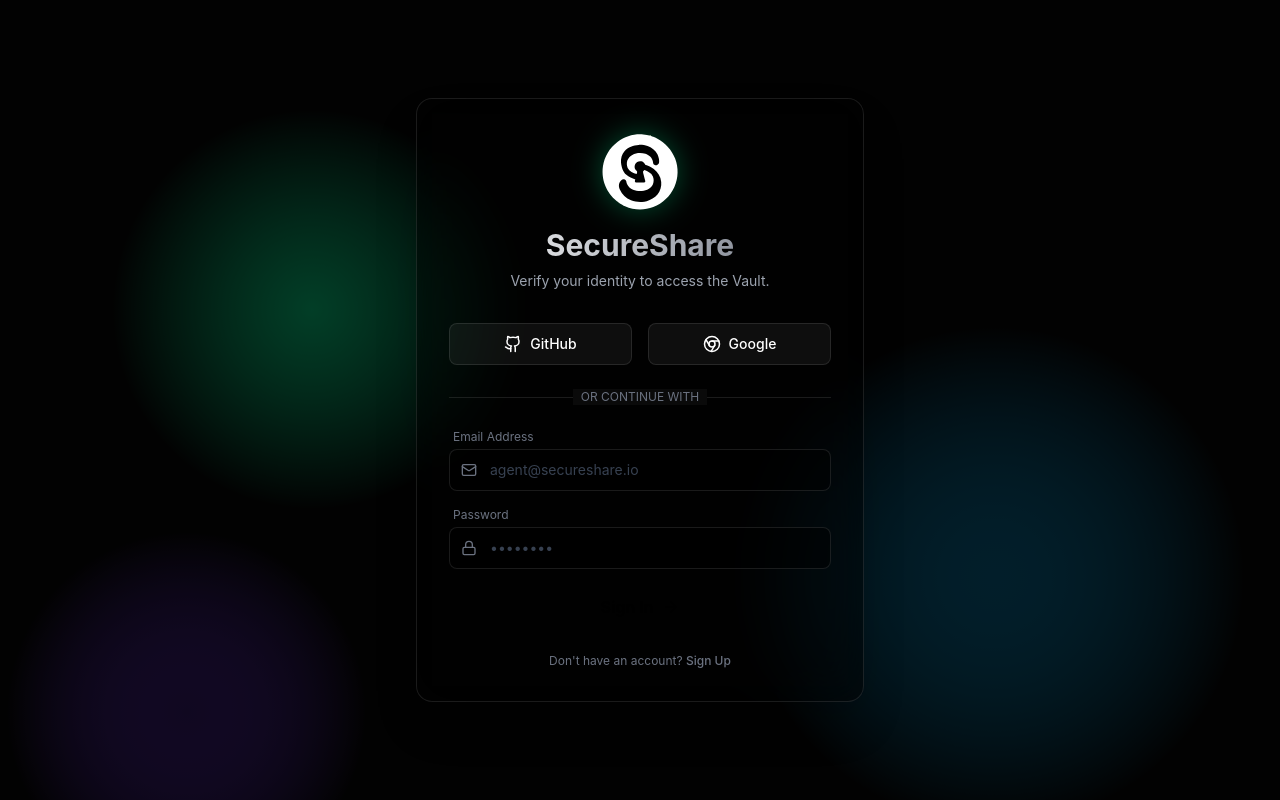
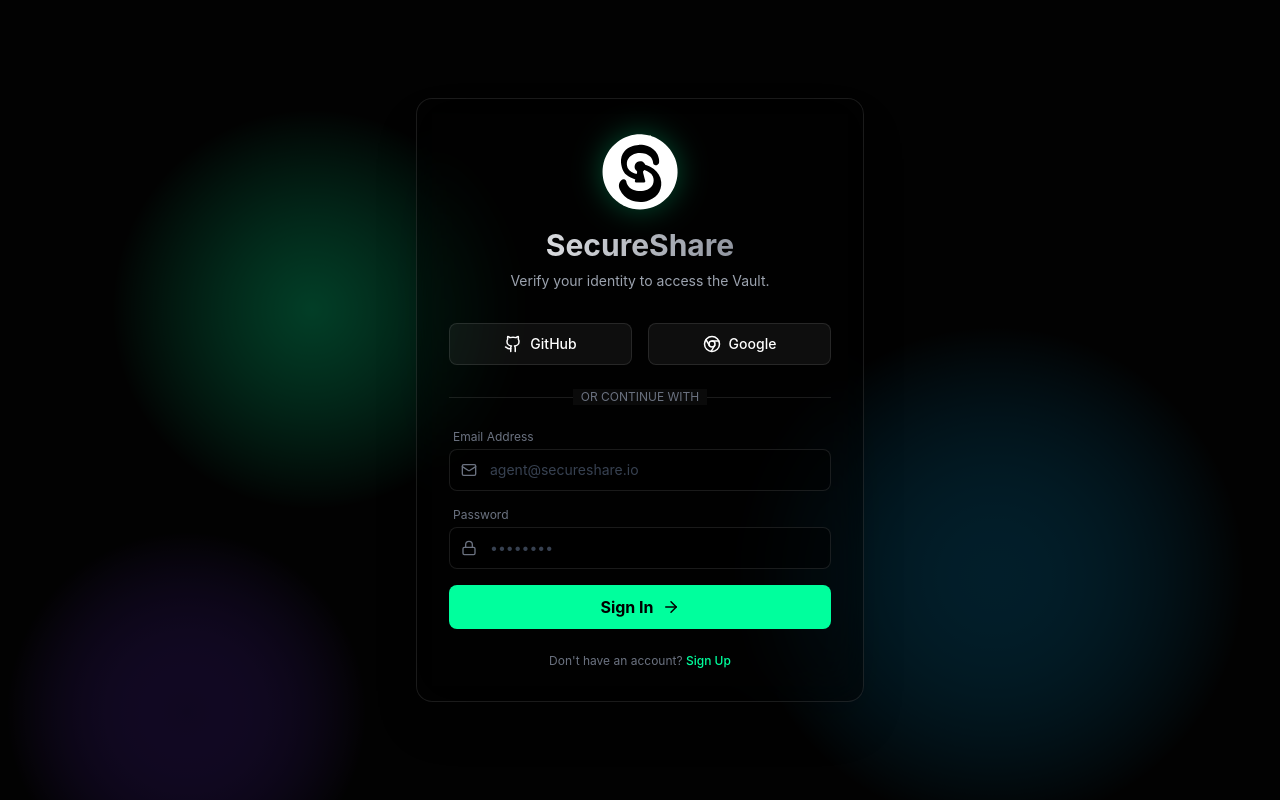
Before and after one commit to C0D3K0NG/Secure-Share, a React (Vite) app in the folder frontend/: page / in a window 1280 px wide. Built offline with nearby package versions, Linux system fonts and the light colour scheme; no server answers.

Commit message:
Fixed styles

```diff
--- a/frontend/src/index.css
+++ b/frontend/src/index.css
@@ -3,25 +3,17 @@
 @tailwind utilities;
 
 :root {
+  /* Define colors as space-separated RGB values for Tailwind <alpha-value> support */
   --bg: 10 10 10;
   /* #0a0a0a */
   --card: 22 22 22;
   /* #161616 */
   --text: 224 224 224;
   /* #e0e0e0 */
-  --primary: 158 255 157;
-  /* #00ff9d (Approx HSL or RGB channels for Tailwind) */
-  /* Actually Tailwind expects distinct RGB or HSL. Let's use simple Hex for variables
-     but for Tailwind config to work with /opacity, we usually need the <alpha-value> syntax
-     in tailwind.config.js.
-
-     Simpler fix: Just define them as standard Hex for now and FIX the component to use
-     style={{ backgroundColor: 'rgba(...) '}} or standard CSS.
-
-     Wait, I'll switch to standard HSL/RGB variables format which is robust.
-  */
-  --bg-rgb: 10, 10, 10;
-  --primary-rgb: 0, 255, 157;
+  --primary: 0 255 157;
+  /* #00ff9d - Neon Green */
+  --error: 239 68 68;
+  /* #ef4444 */
 }
 
 body {
--- a/frontend/tailwind.config.js
+++ b/frontend/tailwind.config.js
@@ -7,11 +7,11 @@ export default {
   theme: {
     extend: {
       colors: {
-        background: "var(--bg)",
-        card: "var(--card)",
-        text: "var(--text)",
-        primary: "var(--primary)",
-        error: "var(--error)",
+        background: "rgb(var(--bg) / <alpha-value>)",
+        card: "rgb(var(--card) / <alpha-value>)",
+        text: "rgb(var(--text) / <alpha-value>)",
+        primary: "rgb(var(--primary) / <alpha-value>)",
+        error: "rgb(var(--error) / <alpha-value>)",
       },
     },
   },
--- a/frontend/vite.config.js
+++ b/frontend/vite.config.js
@@ -17,5 +17,6 @@ export default defineConfig({
   build: {
     outDir: '../dist',
     emptyOutDir: true,
+    chunkSizeWarningLimit: 1000,
   },
 })
```
